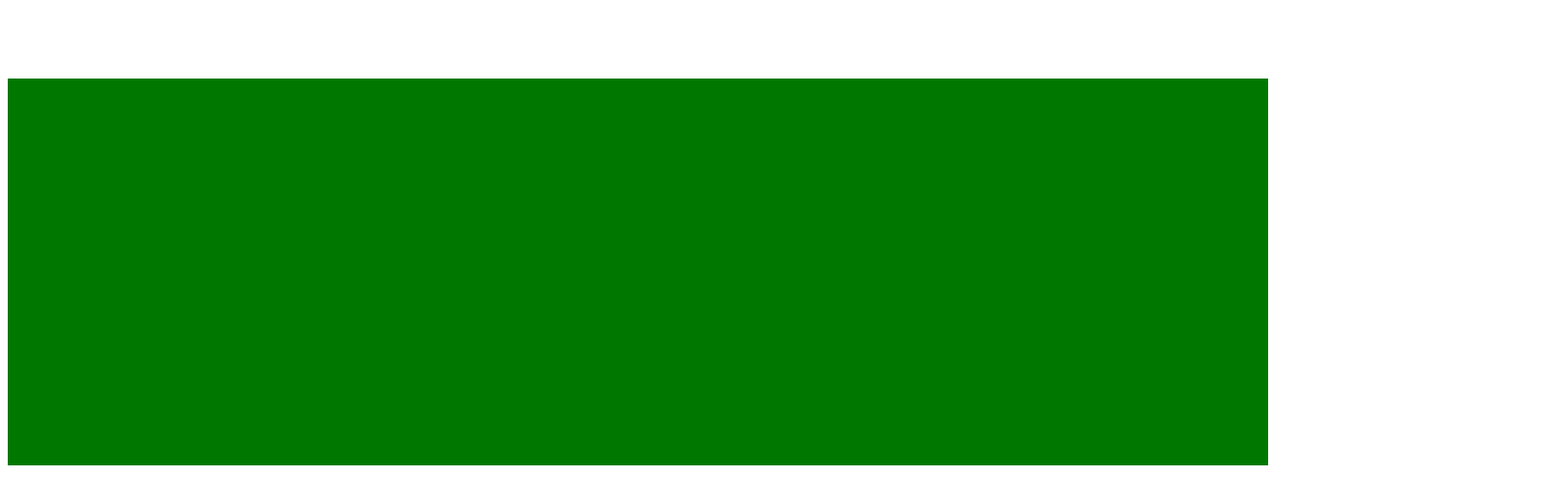
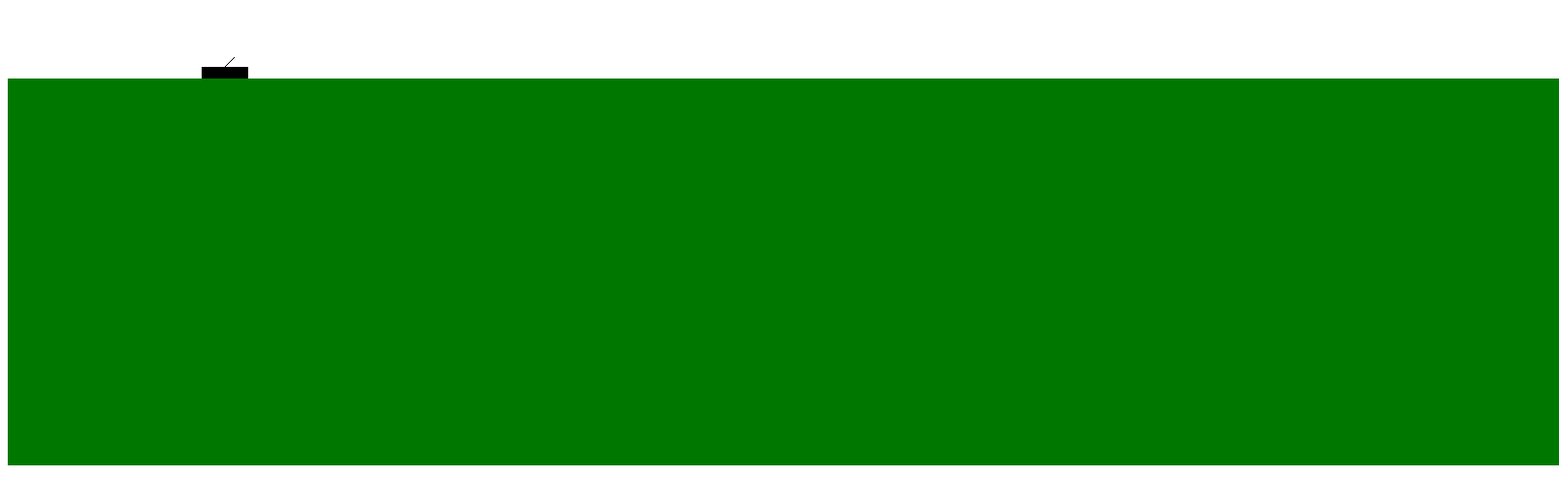
Before and after one commit to amypellegrini/armored, a website: page src/index.html in a window 1280 px wide. Shown: the part 328-820 px from the top of the page at 97% size, 1608 px wide, since content can reach past the window. Drawn offline with Linux system fonts and the light colour scheme; files that its build step writes are made by us from their sources.

Commit message:
Draw tank

```diff
--- a/src/client.js
+++ b/src/client.js
@@ -1,16 +1,30 @@
 var canvas = document.getElementById("canvas");
 var ctx = canvas.getContext("2d");
-var terrain = ctx.createImageData(1300, 800);
+var terrain = ctx.createImageData(1600, 800);
 
 const data = terrain.data;
+const width = terrain.width;
+const height = terrain.height;
+const altitude = height / 2;
 
-for (let x = 0; x < terrain.width * 4; x++) {
-  const altitude = terrain.height / 2;
+const tankHeight = 12;
+const tankWidth = 48;
+const tankX = 200;
+const tankY = altitude - tankHeight + 1;
 
-  for (let y = terrain.height; y > altitude; y--) {
-    data[4 * (x + y * terrain.width) + 1] = 120;
-    data[4 * (x + y * terrain.width) + 3] = 255;
+const gunX = tankX + tankWidth / 2;
+const gunY = tankY;
+
+for (let x = 0; x < width * 4; x++) {
+  for (let y = height; y > altitude; y--) {
+    data[4 * (x + y * width) + 1] = 120;
+    data[4 * (x + y * width) + 3] = 255;
   }
 }
 
 ctx.putImageData(terrain, 0, 0);
+ctx.fillRect(tankX, tankY, tankWidth, tankHeight);
+ctx.beginPath();
+ctx.moveTo(gunX, gunY);
+ctx.lineTo(gunX + 10, gunY - 10);
+ctx.stroke();
--- a/src/index.html
+++ b/src/index.html
@@ -3,6 +3,6 @@
   <title>Armoured</title>
 </head>
 <body>
-  <canvas id="canvas" width="1300" height="800"></canvas>
+  <canvas id="canvas" width="1600" height="800"></canvas>
   <script src="js/client.js"></script>
 </body>
```
